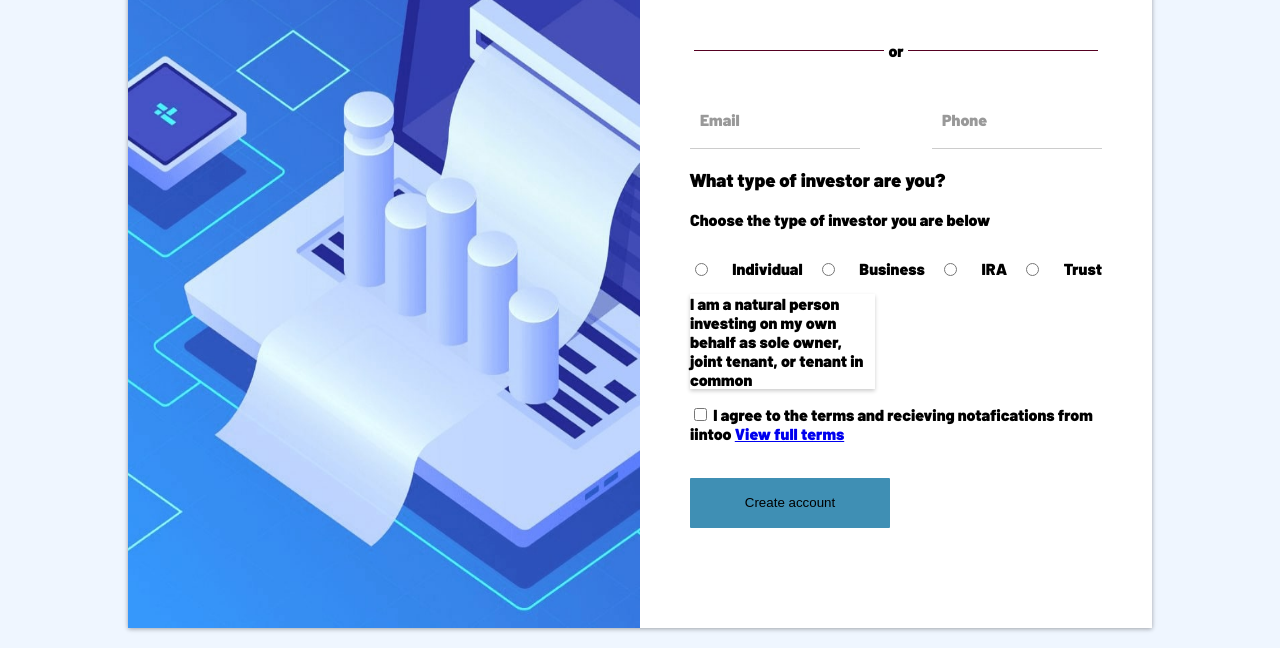
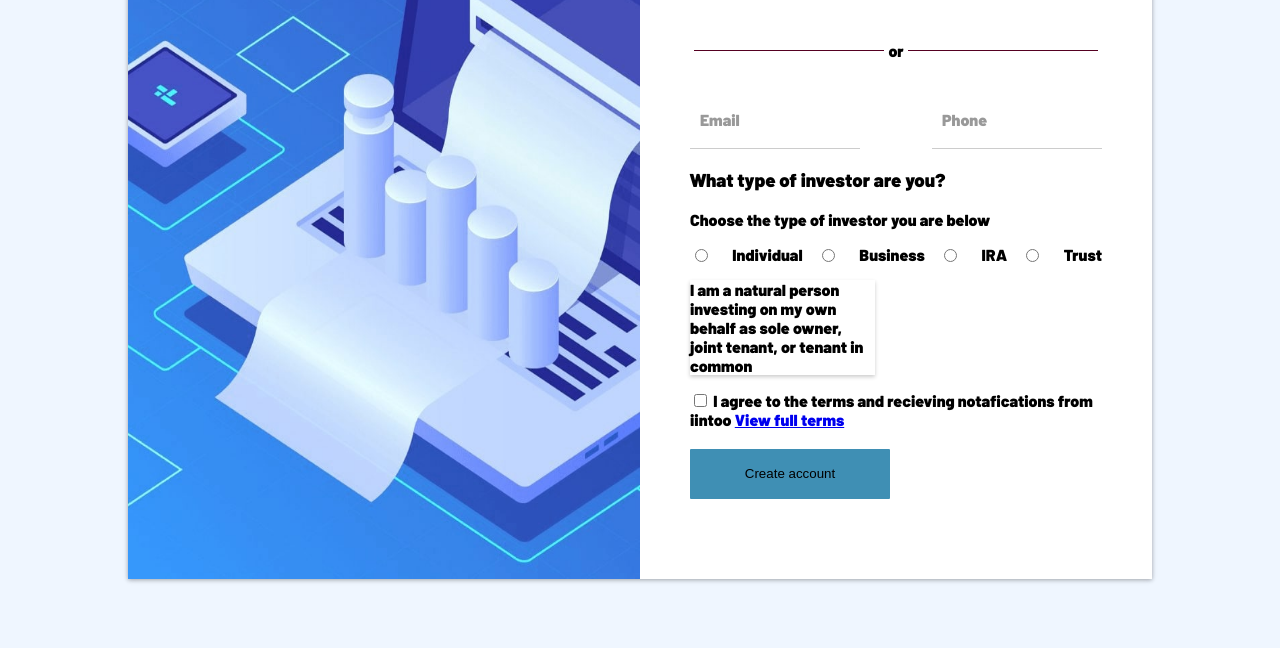
Before and after one commit to Aynur30/WebCore, a plain HTML site: page src/index.html in a window 1280 px wide. Shown: the part 224-872 px from the top of the page. After the commit the page ends 823 px from the top, so only its background shows below. Drawn offline with Linux system fonts and the light colour scheme.

Commit message:
first commit

```diff
--- a/src/style/style.css
+++ b/src/style/style.css
@@ -46,7 +46,7 @@ justify-content: center;
 
 .content {
 padding: 50px 50px;
-margin-bottom: 50px;
+margin-bottom: 30px;
 }
 
 button {
@@ -139,6 +139,7 @@ margin-right: 10px;
 .flex {
 display: flex;
 justify-content: space-between;
+margin-top: 10px;
 }
 
 .paragraph {
@@ -155,7 +156,7 @@ box-shadow: 0 2px 4px rgba(0, 0, 0, 0.2); /* Adjust the shadow values as desired
     border-radius: 1px;
 }
 .foot{
-    margin-top: 35px;
+    margin-top: 20px;
 }
 
 .icon-button {
```
